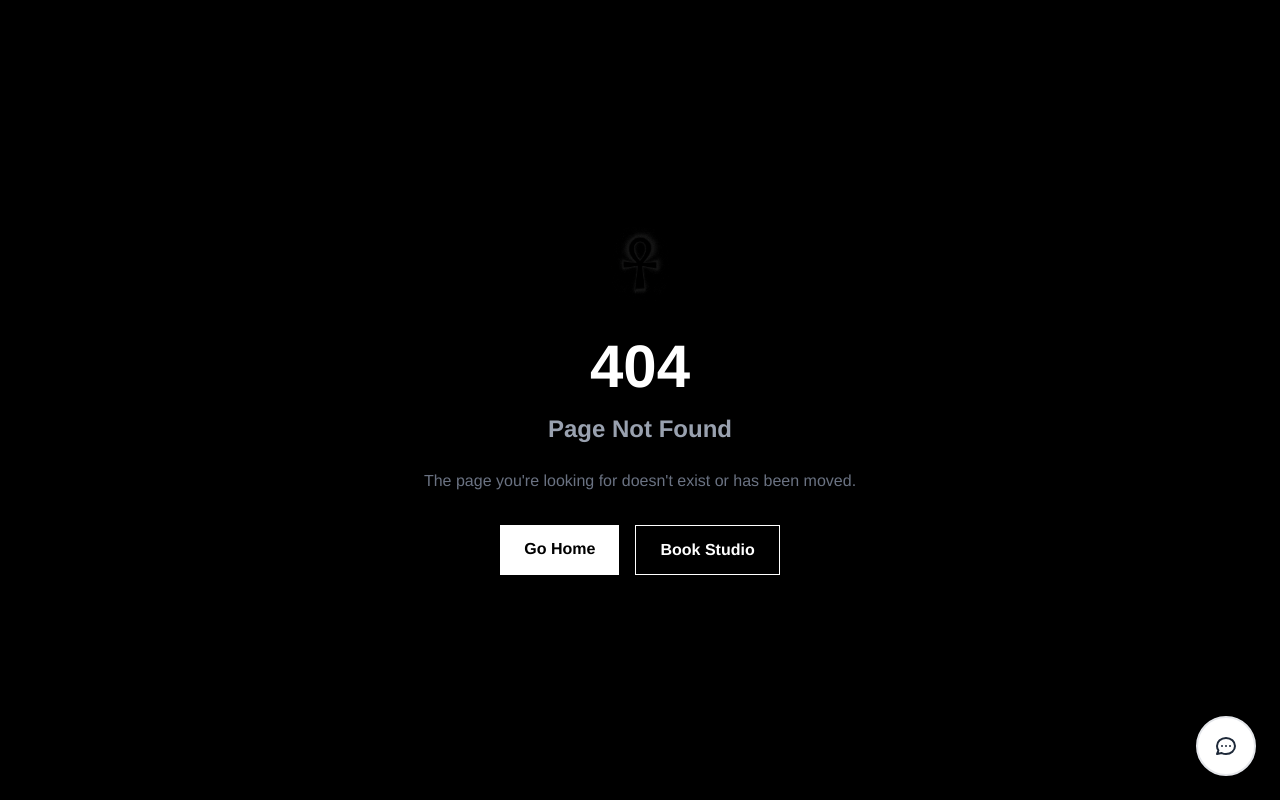
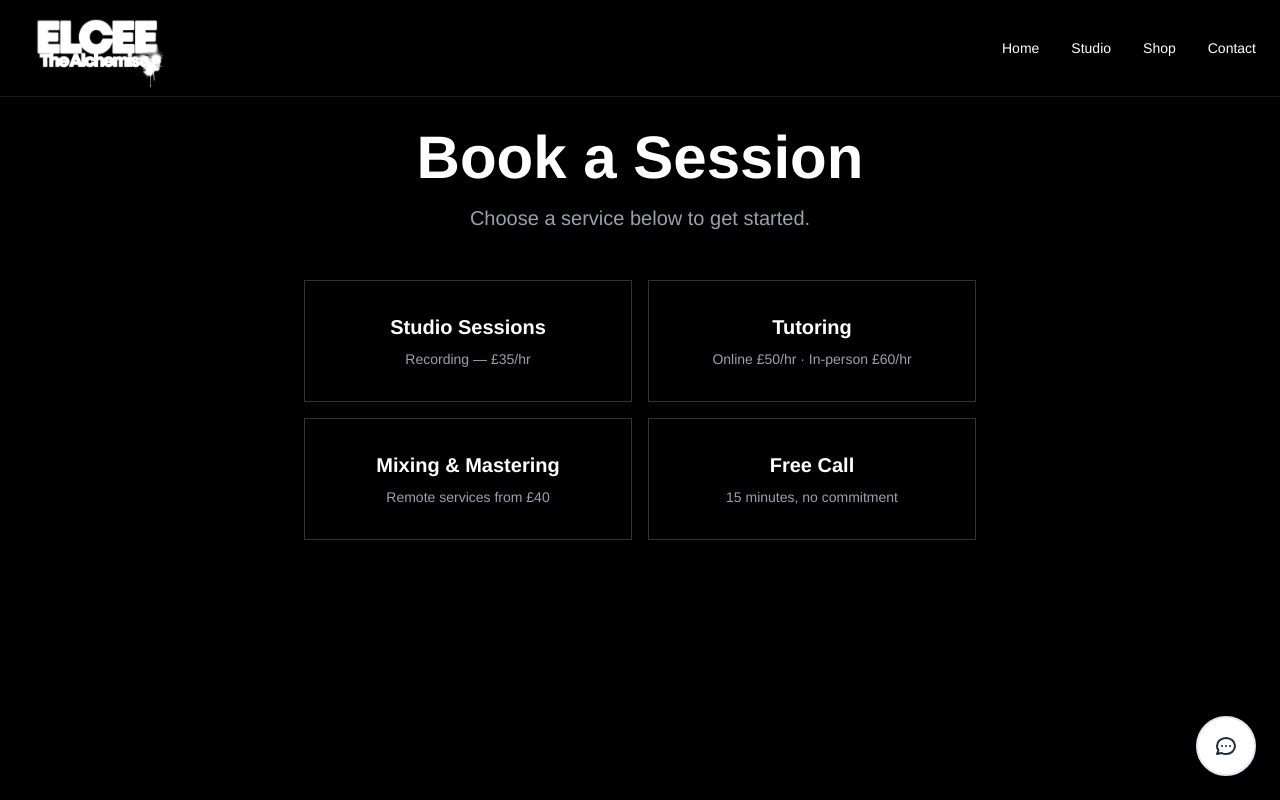
Before and after one commit to logancooney/elcee-website, a Next.js app: page /booking in a window 1280 px wide. Before the commit this address had no page. Built offline with nearby package versions, Linux system fonts and the light colour scheme; a web font is replaced by a local one.

Commit message:
feat: add unified /booking page with URL param routing

```diff
--- /dev/null
+++ b/app/booking/BookingContent.tsx
@@ -0,0 +1,156 @@
+'use client';
+
+import { useSearchParams } from 'next/navigation';
+import Link from 'next/link';
+import CalendlyEmbed from '../../components/CalendlyEmbed';
+import {
+  CALENDLY_EVENT_URLS,
+  CALENDLY_PAYMENT_LINKS,
+  CALENDLY_BUNDLE_LINKS,
+} from '../../lib/calendly-config';
+
+type Service = 'studio' | 'tutoring' | 'free' | 'mixing' | null;
+
+const SERVICE_LABELS: Record<NonNullable<Service>, string> = {
+  studio: 'Studio Sessions',
+  tutoring: 'Tutoring',
+  free: 'Free Call',
+  mixing: 'Mixing & Mastering',
+};
+
+const REMOTE_SERVICES = [
+  { label: 'Full Mix + Master', price: '£340', url: CALENDLY_PAYMENT_LINKS.fullMixMaster },
+  { label: 'Vocal Mix', price: '£190', url: CALENDLY_PAYMENT_LINKS.vocalMix },
+  { label: 'Mastering', price: '£40', url: CALENDLY_PAYMENT_LINKS.mastering },
+  { label: 'Multi-track — 3 Tracks', price: '£920', url: CALENDLY_PAYMENT_LINKS.multitrack3 },
+  { label: 'Multi-track — 5 Tracks', price: '£1,450', url: CALENDLY_PAYMENT_LINKS.multitrack5 },
+];
+
+const ONLINE_BUNDLES = [
+  { label: '5 Sessions', price: '£225', saving: 'Save £25', url: CALENDLY_BUNDLE_LINKS.online5 },
+  { label: '8 Sessions', price: '£390', saving: 'Save £10', url: CALENDLY_BUNDLE_LINKS.online8 },
+  { label: '10 Sessions', price: '£400', saving: 'Save £100', url: CALENDLY_BUNDLE_LINKS.online10 },
+];
+
+const INPERSON_BUNDLES = [
+  { label: '5 Sessions', price: '£270', saving: 'Save £30', url: CALENDLY_BUNDLE_LINKS.inPerson5 },
+  { label: '8 Sessions', price: '£470', saving: 'Save £10', url: CALENDLY_BUNDLE_LINKS.inPerson8 },
+  { label: '10 Sessions', price: '£480', saving: 'Save £120', url: CALENDLY_BUNDLE_LINKS.inPerson10 },
+];
+
+export default function BookingContent() {
+  const searchParams = useSearchParams();
+  const serviceParam = searchParams.get('service') as Service;
+  const service: Service = ['studio', 'tutoring', 'free', 'mixing'].includes(serviceParam ?? '')
+    ? serviceParam
+    : null;
+
+  return (
+    <section className="pt-32 pb-24 px-6">
+      <div className="max-w-5xl mx-auto">
+
+        {/* Header */}
+        <div className="text-center mb-12">
+          <h1 className="text-4xl md:text-6xl font-bold mb-4">
+            {service ? SERVICE_LABELS[service] : 'Book a Session'}
+          </h1>
+          <p className="text-xl text-gray-400">
+            {service
+              ? 'Use code WELCOME10 for 10% off your first booking.'
+              : 'Choose a service below to get started.'}
+          </p>
+        </div>
+
+        {/* Service selector — shown when no param */}
+        {!service && (
+          <div className="grid sm:grid-cols-2 gap-4 max-w-2xl mx-auto mb-16">
+            {[
+              { label: 'Studio Sessions', href: '/booking?service=studio', desc: 'Recording — £35/hr' },
+              { label: 'Tutoring', href: '/booking?service=tutoring', desc: 'Online £50/hr · In-person £60/hr' },
+              { label: 'Mixing & Mastering', href: '/booking?service=mixing', desc: 'Remote services from £40' },
+              { label: 'Free Call', href: '/booking?service=free', desc: '15 minutes, no commitment' },
+            ].map((item) => (
+              <Link
+                key={item.label}
+                href={item.href}
+                className="border border-white/20 px-6 py-8 hover:border-white transition text-center"
+              >
+                <p className="font-bold text-xl mb-2">{item.label}</p>
+                <p className="text-gray-400 text-sm">{item.desc}</p>
+              </Link>
+            ))}
+          </div>
+        )}
+
+        {service === 'studio' && (
+          <CalendlyEmbed key={CALENDLY_EVENT_URLS.schedulingPage} url={CALENDLY_EVENT_URLS.schedulingPage} height={700} />
+        )}
+
+        {service === 'tutoring' && (
+          <>
+            <CalendlyEmbed key={CALENDLY_EVENT_URLS.schedulingPage} url={CALENDLY_EVENT_URLS.schedulingPage} height={700} />
+            <div className="mt-16">
+              <h2 className="text-2xl font-bold mb-6 text-center">Bulk Session Packages</h2>
+              <div className="mb-8">
+                <h3 className="text-base font-semibold text-gray-300 mb-4">Online</h3>
+                <div className="grid sm:grid-cols-3 gap-4">
+                  {ONLINE_BUNDLES.map((pkg) => (
+                    <a key={pkg.label} href={pkg.url} target="_blank" rel="noopener noreferrer"
+                      className="border border-white/20 px-6 py-6 hover:border-white transition">
+                      <p className="font-semibold mb-1">{pkg.label}</p>
+                      <p className="text-3xl font-bold mb-2">{pkg.price}</p>
+                      <p className="text-sm text-gray-400">{pkg.saving}</p>
+                    </a>
+                  ))}
+                </div>
+              </div>
+              <div>
+                <h3 className="text-base font-semibold text-gray-300 mb-4">In-Person</h3>
+                <div className="grid sm:grid-cols-3 gap-4">
+                  {INPERSON_BUNDLES.map((pkg) => (
+                    <a key={pkg.label} href={pkg.url} target="_blank" rel="noopener noreferrer"
+                      className="border border-white/20 px-6 py-6 hover:border-white transition">
+                      <p className="font-semibold mb-1">{pkg.label}</p>
+                      <p className="text-3xl font-bold mb-2">{pkg.price}</p>
+                      <p className="text-sm text-gray-400">{pkg.saving}</p>
+                    </a>
+                  ))}
+                </div>
+              </div>
+            </div>
+          </>
+        )}
+
+        {service === 'free' && (
+          <CalendlyEmbed key={CALENDLY_EVENT_URLS.free} url={CALENDLY_EVENT_URLS.free} height={700} />
+        )}
+
+        {service === 'mixing' && (
+          <div className="grid sm:grid-cols-2 lg:grid-cols-3 gap-4 max-w-4xl mx-auto">
+            {REMOTE_SERVICES.map((s) => (
+              <a key={s.label} href={s.url} target="_blank" rel="noopener noreferrer"
+                className="border border-white/20 px-6 py-6 hover:border-white transition">
+                <p className="font-semibold text-lg mb-1">{s.label}</p>
+                <p className="text-2xl font-bold mb-4">{s.price}</p>
+                <p className="text-sm text-gray-400">Pay & confirm →</p>
+              </a>
+            ))}
+          </div>
+        )}
+
+        {service && service !== 'free' && (
+          <div className="text-center mt-16 pt-12 border-t border-white/10">
+            <p className="text-gray-400 mb-4">Not sure yet?</p>
+            <Link
+              href="/booking?service=free"
+              className="inline-block border border-white/30 px-8 py-3 hover:border-white hover:bg-white hover:text-black transition font-semibold"
+            >
+              Book a free 15-minute call first
+            </Link>
+          </div>
+        )}
+
+      </div>
+    </section>
+  );
+}
--- /dev/null
+++ b/app/booking/page.tsx
@@ -0,0 +1,24 @@
+import { Suspense } from 'react';
+import type { Metadata } from 'next';
+import Navigation from '../components/Navigation';
+import BookingContent from './BookingContent';
+
+export const metadata: Metadata = {
+  title: 'Book a Session — Elcee the Alchemist',
+  description: 'Book a studio session, tutoring lesson, mixing, or mastering service. Or start with a free call.',
+};
+
+export default function BookingPage() {
+  return (
+    <div className="min-h-screen bg-black text-white">
+      <Navigation />
+      <Suspense fallback={
+        <div className="flex items-center justify-center min-h-[60vh]">
+          <div className="animate-spin rounded-full h-10 w-10 border-b-2 border-white" />
+        </div>
+      }>
+        <BookingContent />
+      </Suspense>
+    </div>
+  );
+}
```
